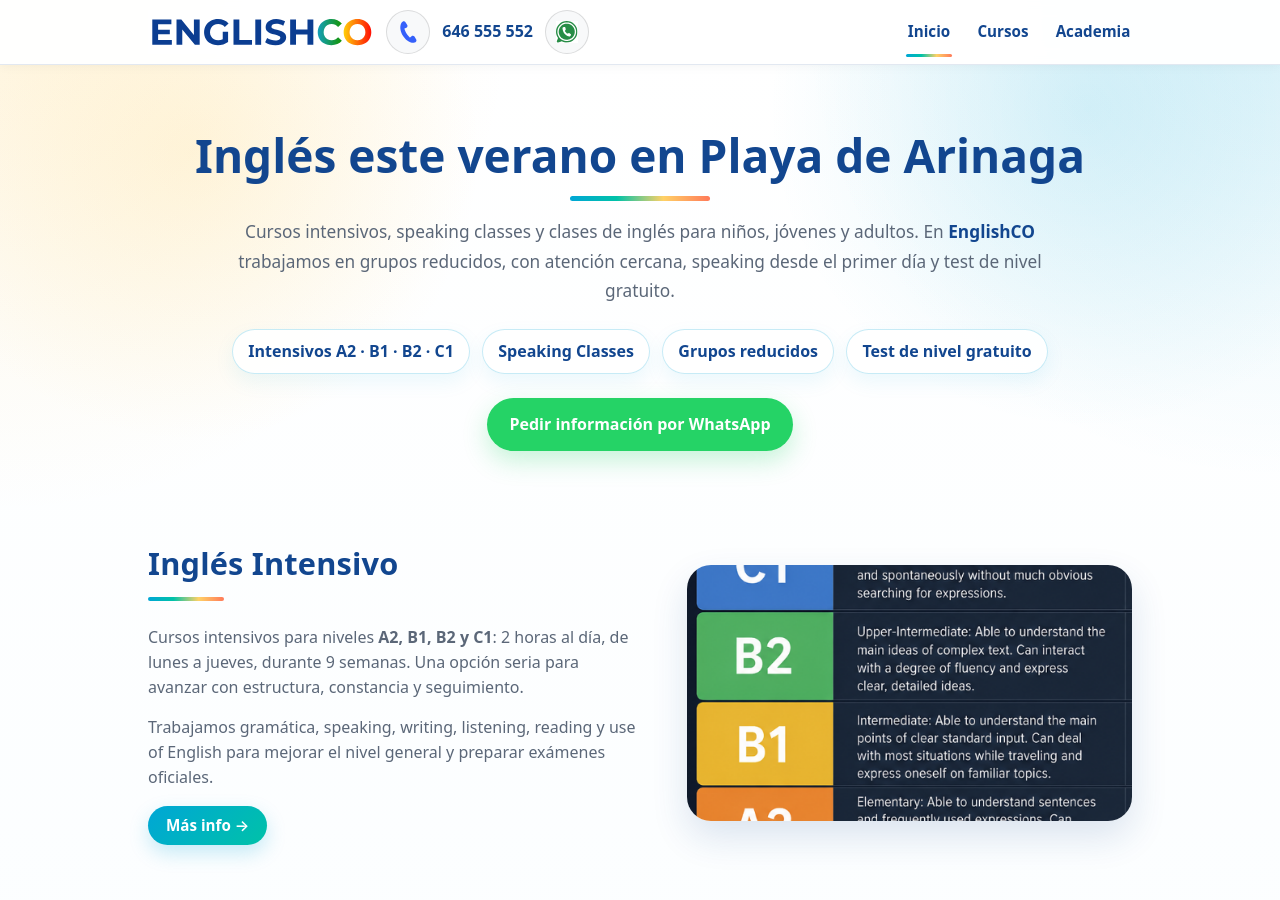
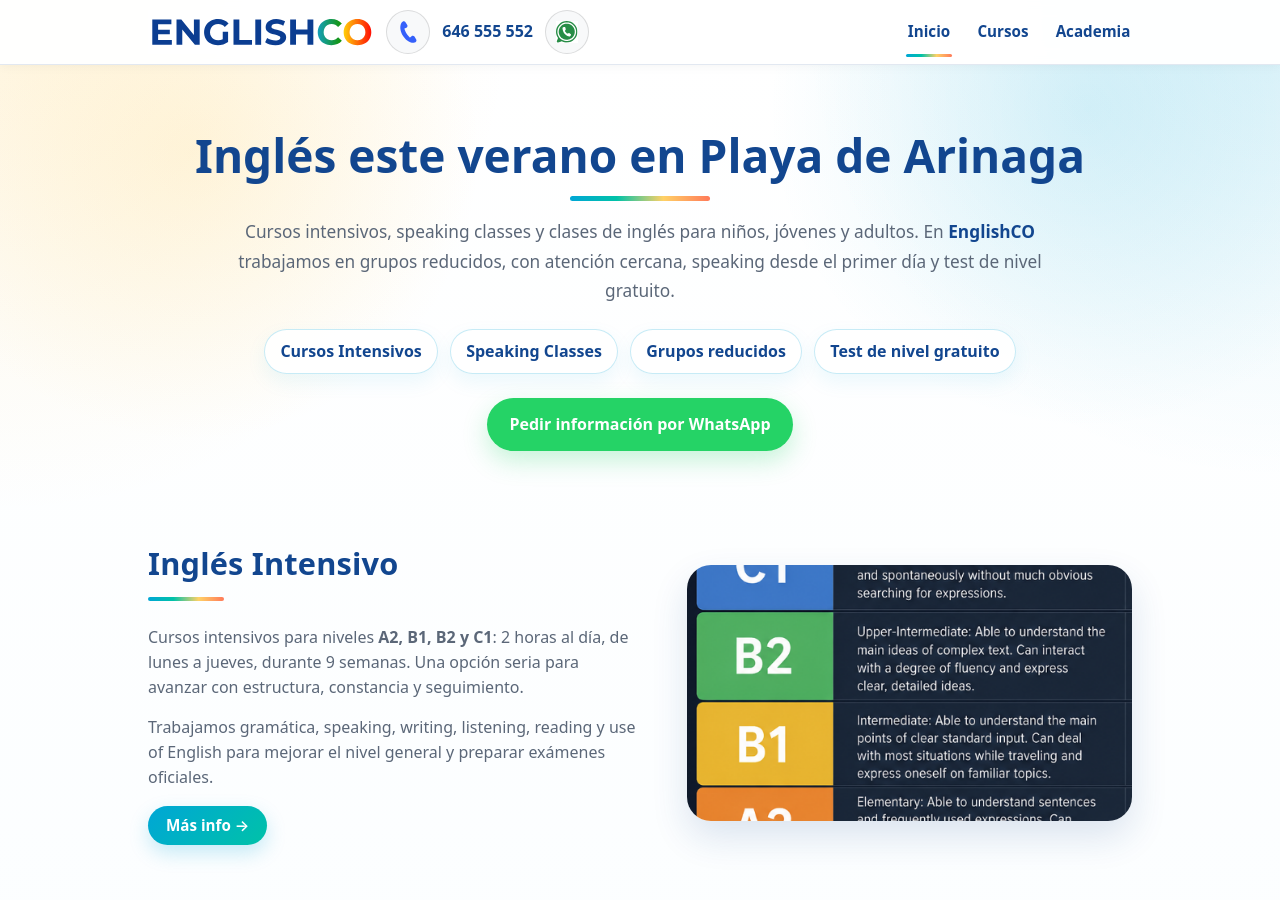
Before and after one commit to dixonbruce/englishco, a Jekyll site: the page built from index.html, in a window 1280 px wide and 900 px high. Built offline with Jekyll 4.4.1, drawn with Linux system fonts in a browser that asks for light colours.

Commit message:
Update index.html

```diff
--- a/index.html
+++ b/index.html
@@ -17,7 +17,7 @@ section: "home"
     </p>
 
     <div class="hero-highlights" aria-label="Cursos destacados">
-      <span>Intensivos A2 · B1 · B2 · C1</span>
+      <span>Cursos Intensivos</span>
       <span>Speaking Classes</span>
       <span>Grupos reducidos</span>
       <span>Test de nivel gratuito</span>
```
